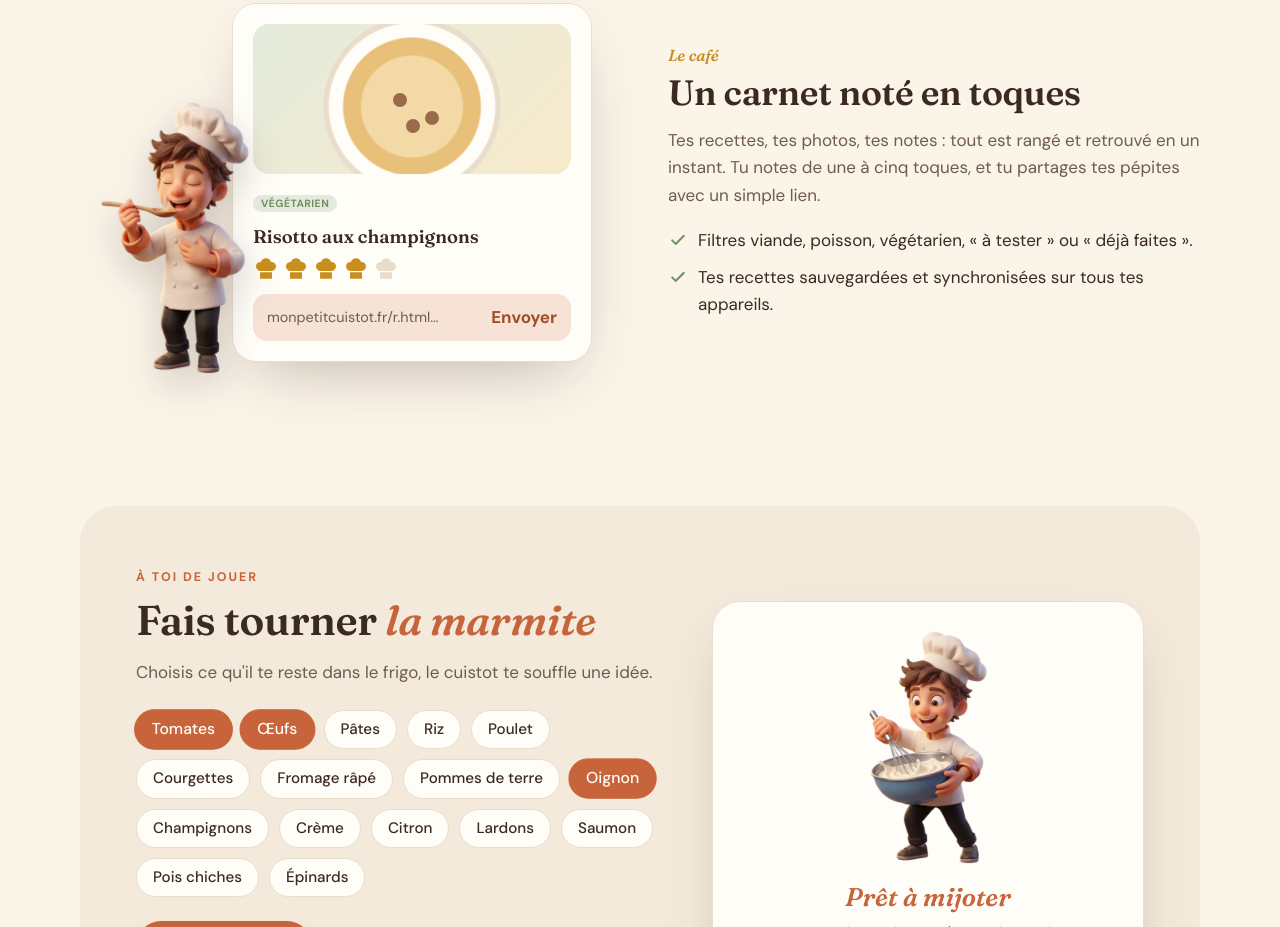
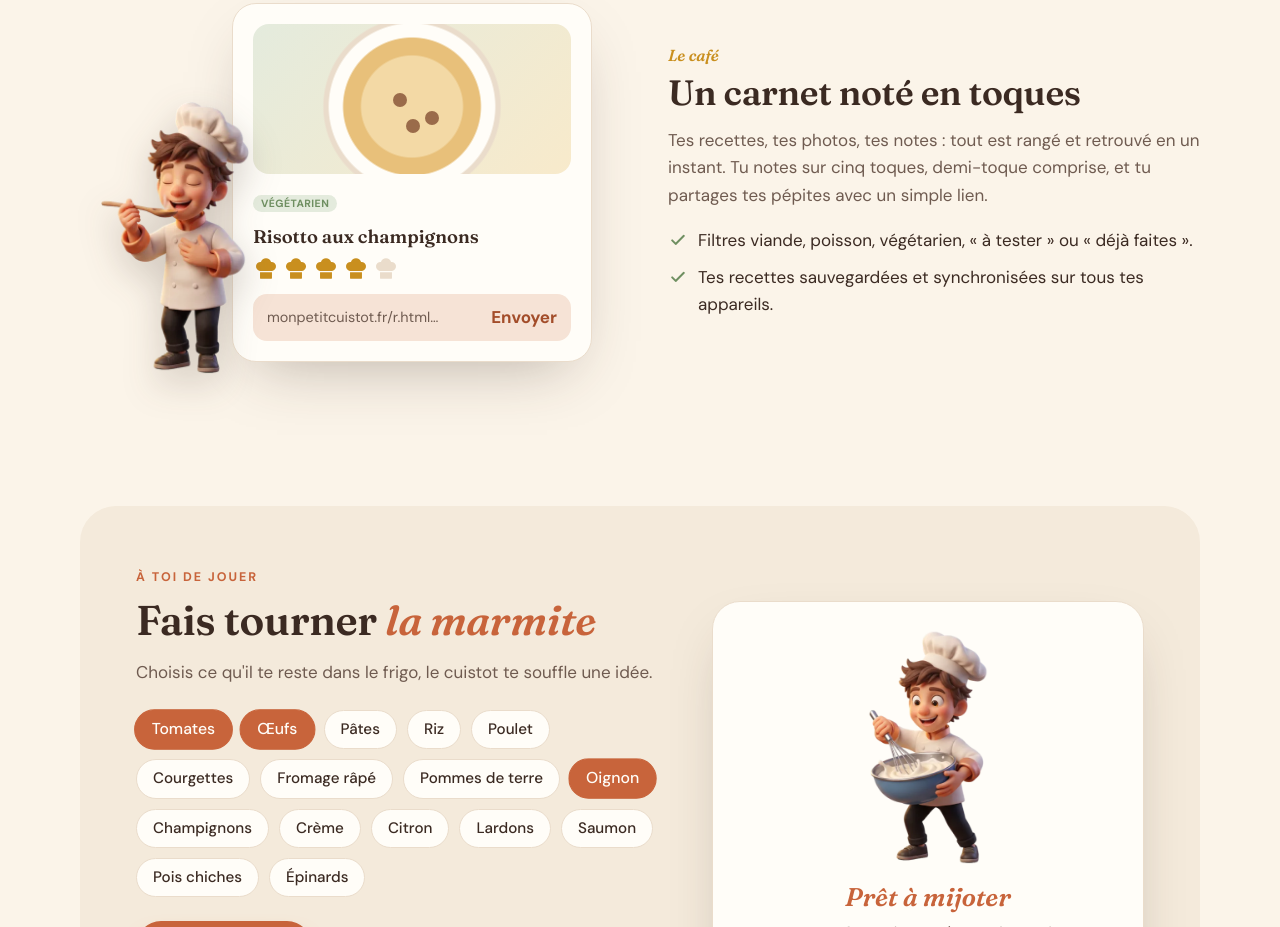
Before and after one commit to LudovicRocher01/monpetitcuistot, a plain HTML site: page index.html in a window 1280 px wide. Shown: the part 3480-4407 px from the top of the page. Drawn offline with Linux system fonts and the light colour scheme.

Commit message:
Notes par demi-toque
Co-Authored-By: Claude Opus 5.5 <noreply@anthropic.com>

```diff
--- a/index.html
+++ b/index.html
@@ -268,7 +268,7 @@
         <div class="texte-plat">
           <span class="numero">Le café</span>
           <h3>Un carnet noté en toques</h3>
-          <p>Tes recettes, tes photos, tes notes&nbsp;: tout est rangé et retrouvé en un instant. Tu notes de une à cinq toques, et tu partages tes pépites avec un simple lien.</p>
+          <p>Tes recettes, tes photos, tes notes&nbsp;: tout est rangé et retrouvé en un instant. Tu notes sur cinq toques, demi-toque comprise, et tu partages tes pépites avec un simple lien.</p>
           <ul>
             <li><svg><use href="#i-coche"/></svg>Filtres viande, poisson, végétarien, « à tester » ou « déjà faites ».</li>
             <li><svg><use href="#i-coche"/></svg>Tes recettes sauvegardées et synchronisées sur tous tes appareils.</li>
```
